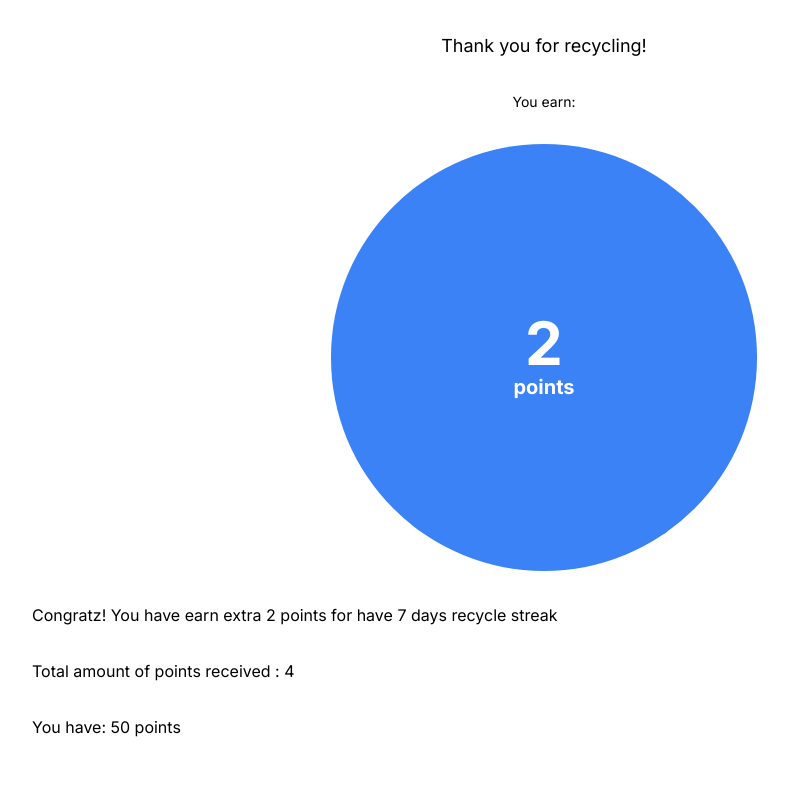
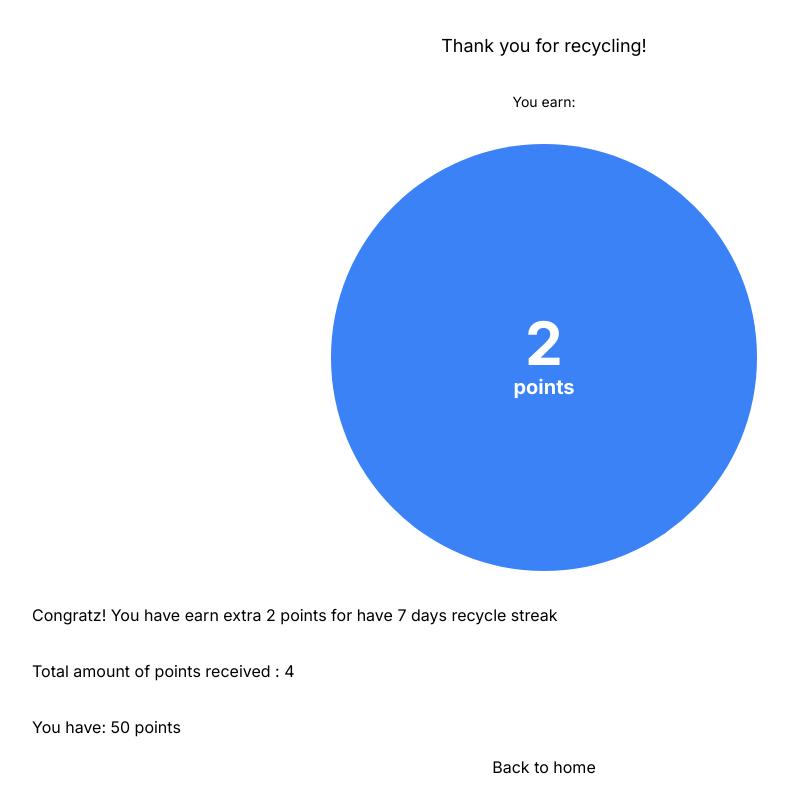
Before and after one commit to agile-78/web, a Next.js app: page /offline/points in a window 1280 px wide. Shown: the whole page, without its empty margins (96-884 px from the left). Built offline with nearby package versions, Linux system fonts and the light colour scheme; no server answers.

Commit message:
changed link tag

```diff
--- a/src/app/offline/page.tsx
+++ b/src/app/offline/page.tsx
@@ -10,7 +10,7 @@ export default function Home() {
         <title>Home</title>
       </Head>
       <div className="w-[90%] h-[45%]">
-        <Link href="/offline/camera">
+        <a href="/offline/camera">
           <button className="bg-gradient-to-b from-[#34BBFB] to-[#E8F6FD] w-[100%] h-[90%] rounded-xl">
             <div className="flex flex-col items-center justify-center w-[100%] h-[100%]">
               <p className="text-3xl font-bold h-[40%] flex items-center justify-center">
@@ -25,7 +25,7 @@ export default function Home() {
               />
             </div>
           </button>
-        </Link>
+        </a>
       </div>
 
       <div className="flex w-[90%] h-[20%]">
--- a/src/app/offline/points/page.tsx
+++ b/src/app/offline/points/page.tsx
@@ -1,4 +1,5 @@
 import React from "react";
+import Link from "next/link"
 
 export default function Points() {
   return (
@@ -12,7 +13,9 @@ export default function Points() {
       <p className="w-4/5 my-4">Congratz! You have earn extra 2 points for have 7 days recycle streak</p>
       <p className="w-4/5 my-4">Total amount of points received : 4</p>
       <p className="w-4/5 my-4">You have: 50 points</p>
-
+      <Link href="/offline">
+        <span>Back to home</span>
+      </Link>
     </div>
   );
 }
```
Also changed, not shown: views/camera.ejs.
